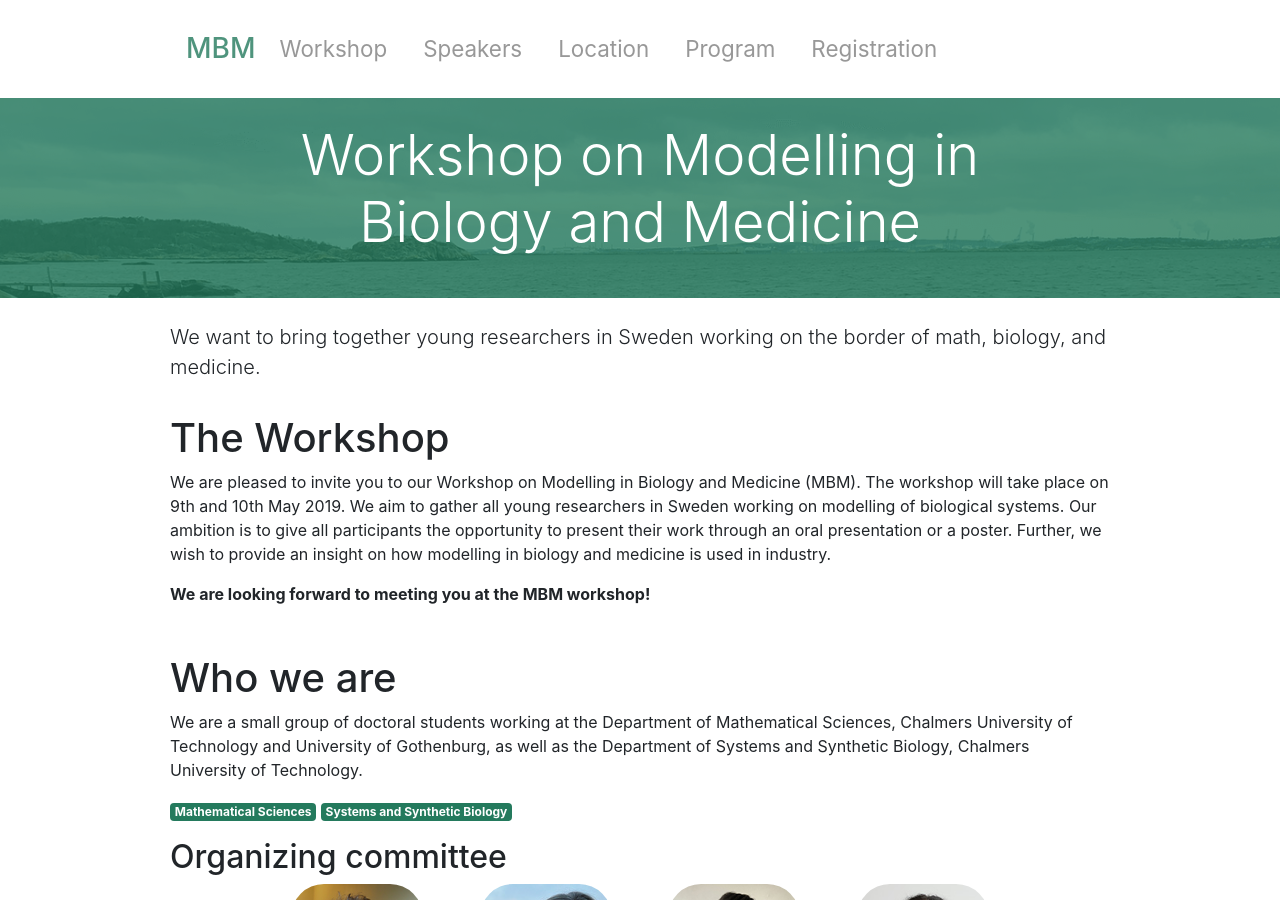
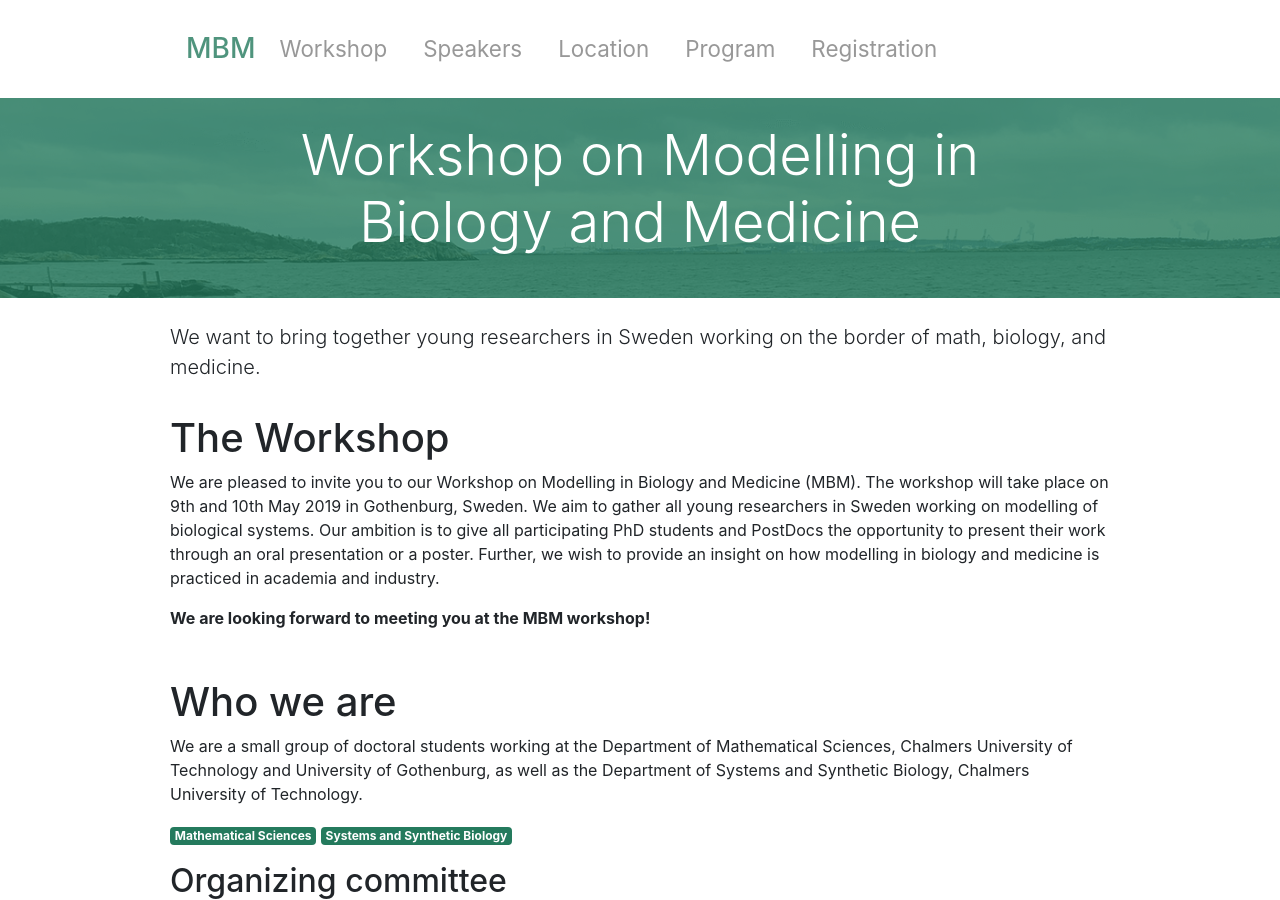
Before and after one commit to mbmworkshop/mbm, a Jekyll site: the page built from index.html, in a window 1280 px wide and 900 px high. Built offline with Jekyll 4.4.1, drawn with Linux system fonts in a browser that asks for light colours; nearby versions of some CDN libraries; some of the changed text lies outside the part shown.

Commit message:
Updated registration information

```diff
--- a/_includes/registration.html
+++ b/_includes/registration.html
@@ -2,10 +2,10 @@
   <div class="col">
     <h1 id="registration">Registration</h1>
     <p class="lead">
-      No registration fee for PhD students and PostDocs.
+      No registration fee for PhD students and PostDocs, who are presenting a poster or holding a talk. PhD students will be able to receive 1.5 credits from the University of Gothenburg when presenting a poster or holding a talk. PhD students and PostDocs chosing to participate only as observers will have to pay a fee of 300 SEK. Senior academic and non-academic participants are required to pay a fee of 800 SEK.
     </p>
     <p class="lead">
-      Senior academic and non-academic participants are required to pay a fee of 800 SEK.
+      Registration is open until the 5th April, 2019. We will contact all who registered shortly after concerning the chosen presentation type or payment. Spots for talks are limited and we might have to perform a selection based on the submitted abstract.
     </p>
     <form id="reg-form" class="needs-validation" novalidate>
       <div class="form-row">
@@ -45,16 +45,16 @@
           <legend class="col-form-label pt-0">Type of participation</legend>
           <div class="form-group">
             <div class="form-check">
-              <input class="form-check-input" type="radio" name="regInputPresentationForm" id="regInputObserver" value="Observer" required checked>
-              <label class="form-check-label" for="regInputObserver">Observer</label>
-            </div>
-            <div class="form-check">
               <input class="form-check-input" type="radio" name="regInputPresentationForm" id="regInputTalk" value="Talk" required>
               <label class="form-check-label" for="regInputTalk">Talk</label>
             </div>
             <div class="form-check">
               <input class="form-check-input" type="radio" name="regInputPresentationForm" id="regInputPoster" value="Poster" required>
               <label class="form-check-label" for="regInputPoster">Poster</label>
+            </div>
+            <div class="form-check">
+              <input class="form-check-input" type="radio" name="regInputPresentationForm" id="regInputObserver" value="Observer" required checked>
+              <label class="form-check-label" for="regInputObserver">Observer</label>
             </div>
           </div>
           <div class="form-group">
--- a/_includes/workshop.html
+++ b/_includes/workshop.html
@@ -2,7 +2,7 @@
   <div class="col">
     <h1 id="workshop">The Workshop</h1>
     <p>
-      We are pleased to invite you to our Workshop on Modelling in Biology and Medicine (MBM). The workshop will take place on 9th and 10th May 2019. We aim to gather all young researchers in Sweden working on modelling of biological systems. Our ambition is to give all participants the opportunity to present their work through an oral presentation or a poster. Further, we wish to provide an insight on how modelling in biology and medicine is used in industry.
+      We are pleased to invite you to our Workshop on Modelling in Biology and Medicine (MBM). The workshop will take place on 9th and 10th May 2019 in Gothenburg, Sweden. We aim to gather all young researchers in Sweden working on modelling of biological systems. Our ambition is to give all participating PhD students and PostDocs the opportunity to present their work through an oral presentation or a poster. Further, we wish to provide an insight on how modelling in biology and medicine is practiced in academia and industry.
     </p>
     <p>
       <strong>
```
